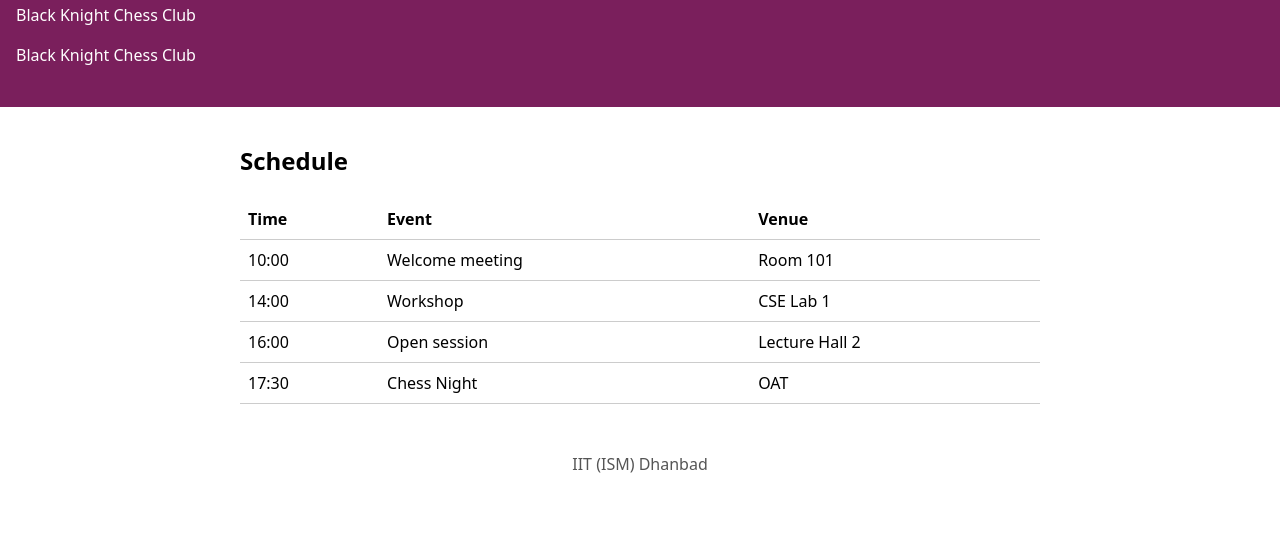
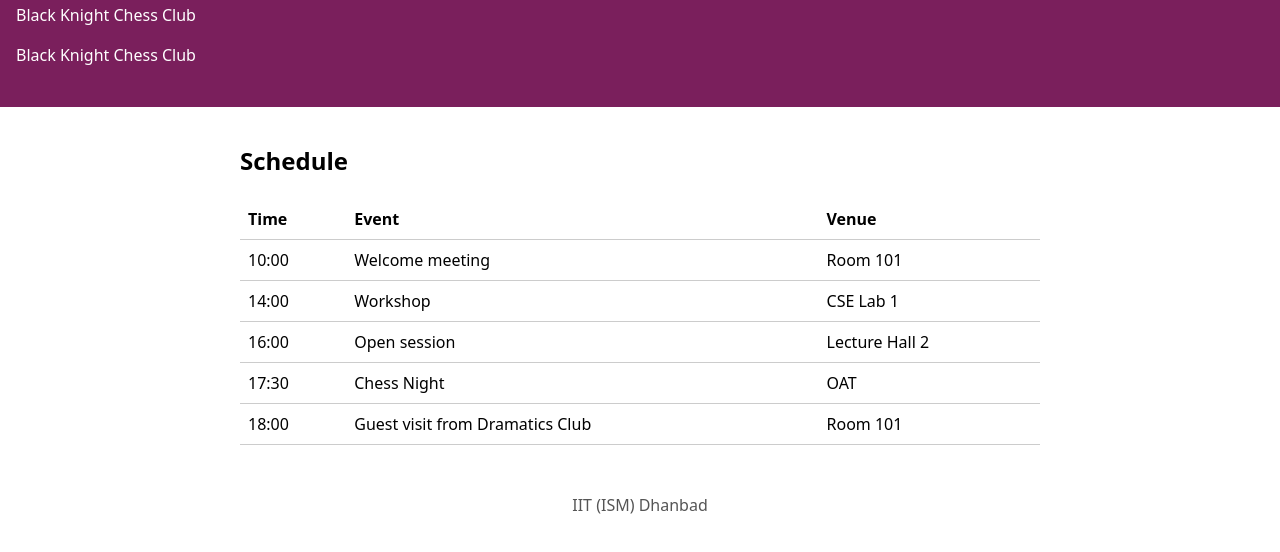
Before and after one commit to 26je0609/Dramatics-Club, a plain HTML site: page index.html in a window 1280 px wide. Shown: the part 112-664 px from the top of the page. Drawn offline with Linux system fonts and the light colour scheme.

Commit message:
Add guest visit from Dramatics Club

```diff
--- a/index.html
+++ b/index.html
@@ -25,6 +25,7 @@
           <tr><td>14:00</td><td>Workshop</td><td>CSE Lab 1</td></tr>
           <tr><td>16:00</td><td>Open session</td><td>Lecture Hall 2</td></tr>
 	  <tr><td>17:30</td><td>Chess Night</td><td>OAT</td></tr>
+	  <tr><td>18:00</td><td>Guest visit from Dramatics Club</td><td>Room 101</td></tr>
         </tbody>
       </table>
     </section>
```
